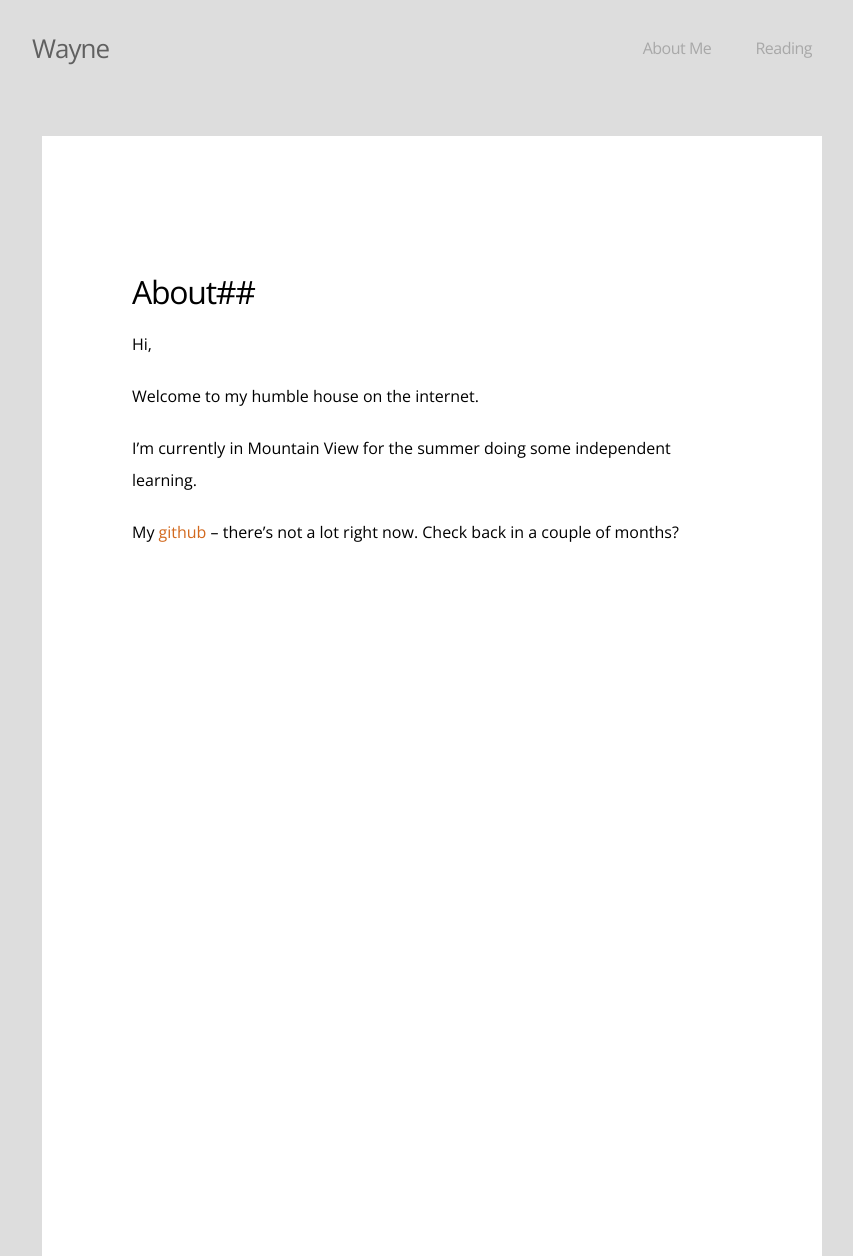
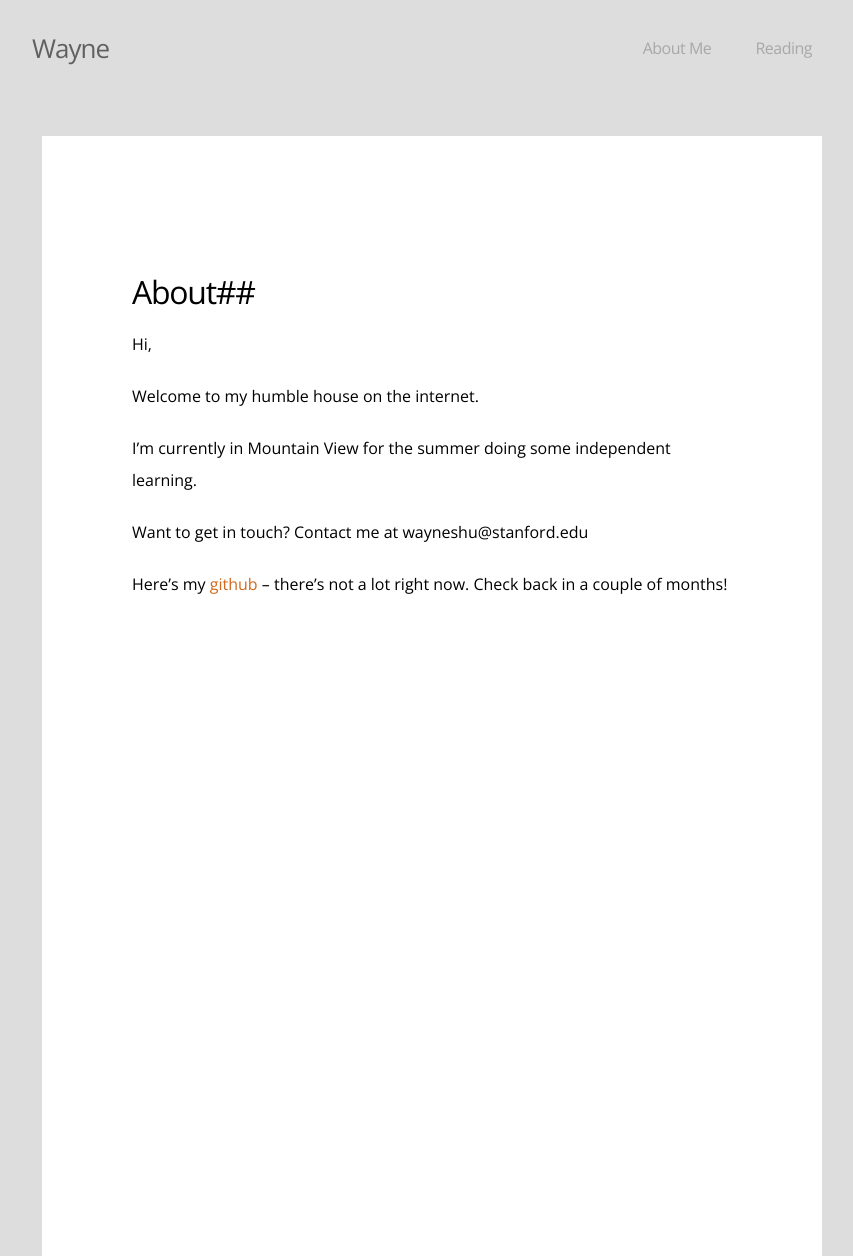
Before and after one commit to vvayne/vvayne.github.io, a Jekyll site: the page built from about.md, in a window 1280 px wide. Shown: the whole page, without its empty margins (208-1061 px from the left). Built offline with Jekyll 4.4.1, drawn with Linux system fonts in a browser that asks for light colours.

Commit message:
Changed minor things

```diff
--- a/about.md
+++ b/about.md
@@ -12,6 +12,8 @@ Welcome to my humble house on the internet.
 
 I'm currently in Mountain View for the summer doing some independent learning.
 
-My [github][git] -- there's not a lot right now. Check back in a couple of months?
+Want to get in touch? Contact me at wayneshu@stanford.edu
+
+Here's my [github][git] -- there's not a lot right now. Check back in a couple of months!
 
 [git]: https://github.com/vvayne
```
Also changed, not shown: reading.md (+1 -1 lines).
